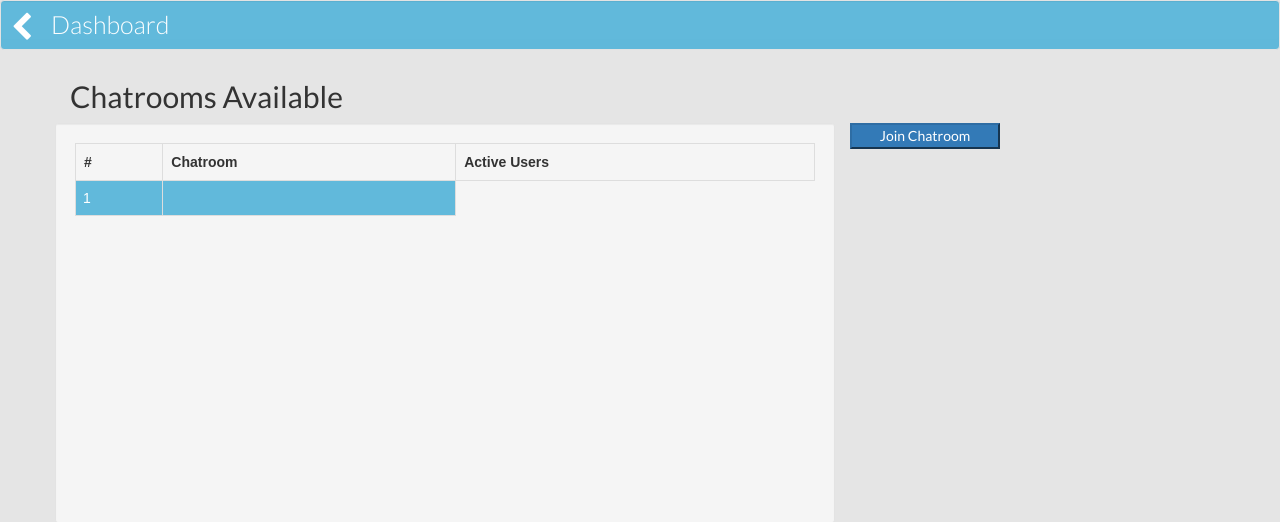
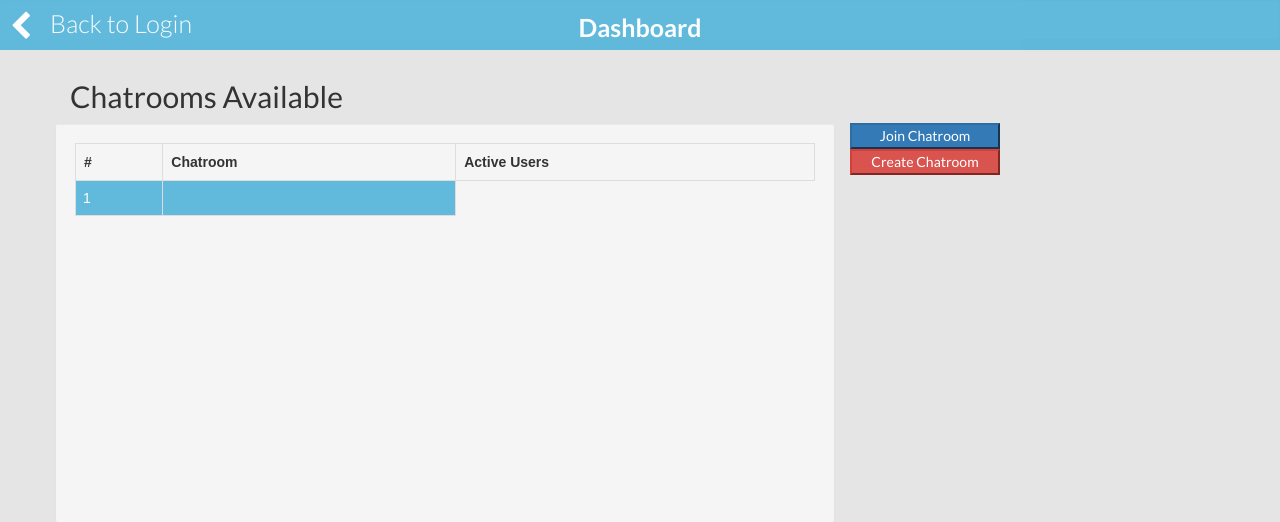
Before and after one commit to imandrewli/App, a Flask app: page /dashboard/ in a window 1280 px wide. Shown: the top 522 px of the page. Run offline with Flask 2, Linux system fonts and the light colour scheme; some libraries are stand-ins or nearby versions.

Commit message:
implement create chatroom on dashboard

```diff
--- a/theapp/static/css/dash.css
+++ b/theapp/static/css/dash.css
@@ -81,6 +81,17 @@ a{
     color: rgba(255,255,255,0.98);
     cursor: default;
 }
+.name_right{
+    position: absolute;
+    right:50px;
+    margin-bottom: 50px;
+    text-align: right;
+    font-family: 'Lato';
+    font-size: 25px;
+    font-weight: 800;
+    color: rgba(255,255,255,0.98);
+}
+
 .last{
     position: absolute;
     top: 30px;
--- a/theapp/static/js/chat.js
+++ b/theapp/static/js/chat.js
@@ -7,7 +7,12 @@ socket.on('connect', function () {
         alias: alias,
         room: room
     });
-    document.getElementById("chat_room_name").innerHTML = room;
+    if(document.getElementById("chat_room_name")) {
+        document.getElementById("chat_room_name").innerHTML = room;
+    }
+    if(document.getElementById("alias-banner")) {
+        document.getElementById("alias-banner").innerHTML = "Alias: " + alias;
+    }
 });
 
 //Capture users joining
@@ -66,7 +71,7 @@ socket.on('message response', function (msg) {
     }
 });
 
-$('#back_to_dashboard i').on('click', function (e) {
+$('#back_to_dashboard i').on('click', function () {
     linkLocation = "/dashboard";
     $("body").fadeOut(1000, redirectPage);
     function redirectPage() {
@@ -74,7 +79,7 @@ $('#back_to_dashboard i').on('click', function (e) {
     }
 });
 
-$('#back_to_login i').on('click', function (e) {
+$('#back_to_login i').on('click', function () {
     linkLocation = "/";
     $("body").fadeOut(1000, redirectPage);
     function redirectPage() {
@@ -100,13 +105,49 @@ $('#join_room').on('click', function () {
     }
 });
 
-
 function generateTable(vars) {
     var array = vars.split(',')
     var tbody = document.getElementById('table');
     for (var i = 0; i < array.length; i++) {
         var tr = "<tr id='table-rows'>";
-        tr += "<td>" + parseInt(i+1) + "</td>" + "<td>" + array[i].replace(/[\[\]'\s]/g, '') + "</td></tr>";
+        tr += "<td>" + parseInt(i + 1) + "</td>" + "<td>" + array[i].replace(/[\[\]'\s]/g, '') + "</td></tr>";
         tbody.innerHTML += tr;
     }
 }
+
+var form = $('form#create-chatroom').on('submit', function (event) {
+    event.preventDefault();
+    var alias = sessionStorage.getItem("alias");
+    room = $('input.room').val();
+
+    var user = {
+        alias: alias
+    }
+
+    alert(user.alias);
+    flag = false;
+    for (var key in user) {
+        if (user[key] == false) {
+            $form.addClass('animated shake').one(animationEnd, function () {
+                $(this).removeClass('animated shake');
+            });
+            flag = true;
+        }
+    }
+
+    if (flag == false) {
+        setTimeout(wait_link, 10);
+    }
+    if (typeof (Storage) !== "undefined") {
+        sessionStorage.setItem("alias", user.alias)
+        console.log(sessionStorage.getItem("alias"));
+    }
+});
+
+function wait_link() {
+    linkLocation = "/chat/" + String(room);
+    $("body").fadeOut(1000, redirectPage);
+    function redirectPage() {
+        window.location = linkLocation;
+    }
+}
--- a/theapp/templates/dashboard.html
+++ b/theapp/templates/dashboard.html
@@ -27,14 +27,43 @@
 </head>
 
 <body>
-  <div class="menu well">
+  <!-- Modal -->
+  <div class="modal fade" id="myModal" role="dialog">
+    <div class="modal-dialog">
+
+      <!-- Modal content-->
+      <div class="modal-content">
+        <div class="modal-header">
+          <button type="button" class="close" data-dismiss="modal">&times;</button>
+          <h4 class="modal-title">Create Chatroom</h4>
+        </div>
+        <div class="modal-body">
+          <form id="create-chatroom" action="/" method="post">
+            <div class="field-wrap">
+              <input class="room" autocomplete="off" placeholder="Enter chatroom name" autofocus="autofocus" />
+            </div>
+        </div>
+        <div class="modal-footer">
+          <button type="button" class="btn btn-default" data-dismiss="modal">Close</button>
+          <button id="start_chatting" class="btn btn-danger" type="submit">Start Chatting</button>
+          </form>
+        </div>
+      </div>
+
+    </div>
+  </div>
+
+  <div class="menu">
     <div class="back" id="back_to_login"><i class="fa fa-chevron-left"></i></div>
     <div class="name">
+      Back to Login
+    </div>
+    <div class="name_center">    <div class="name_right" id="alias-banner">
+    </div>
       Dashboard
     </div>
   </div>
   <div class="text-center well"></div>
-
   <div class="container">
     <div class="row">
       <div class="col-sm-8">
@@ -54,6 +83,9 @@
       </div>
       <div class="col-sm-3">
         <button id="join_room" type="button" style="width: 150px" class="btn-primary"> Join Chatroom </button>
+      </div>
+      <div class="col-sm-3">
+        <button id="create_room" type="button" style="width: 150px" class="btn-danger" data-toggle="modal" data-target="#myModal"> Create Chatroom </button>
       </div>
     </div>
   </div>
@@ -89,12 +121,11 @@
         $('div.message_holder').append('<div class="msg_bbl"><b style="color: #000">' + msg.user_name + '</b> ' + msg.message + '</div>')
       }
     })
-
   </script>
 
   <script src="{{ url_for('static', filename='js/chat.js') }}"></script>
   <script type="text/javascript">
-  myVar = generateTable("{{rooms|safe}}")
+    myVar = generateTable("{{rooms|safe}}")
   </script>
 
 
```
